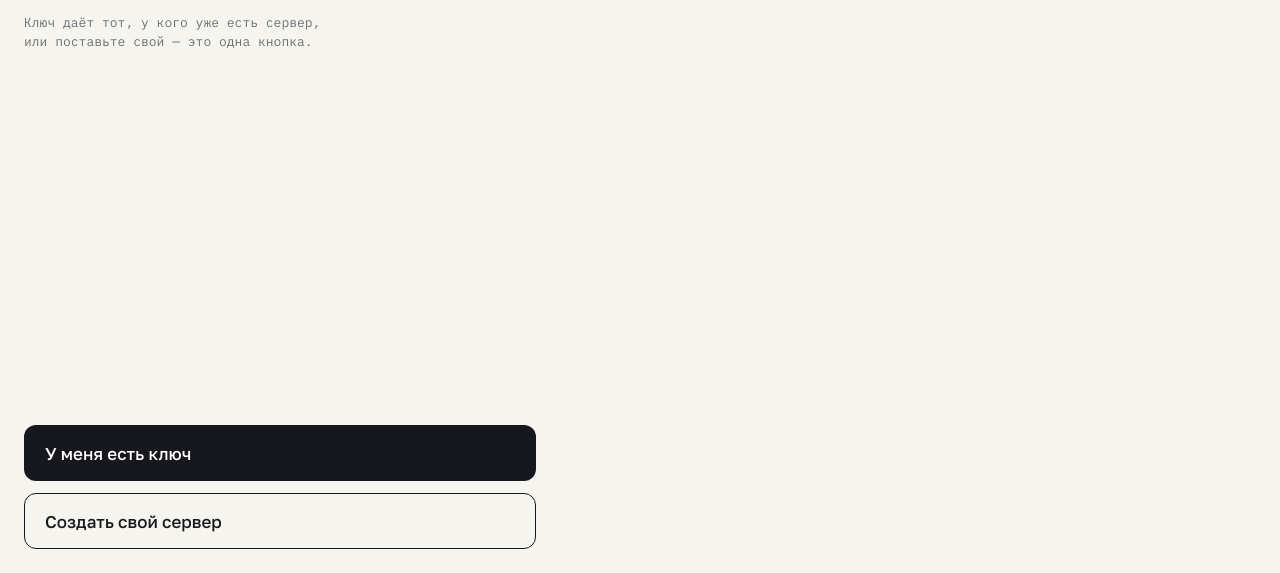
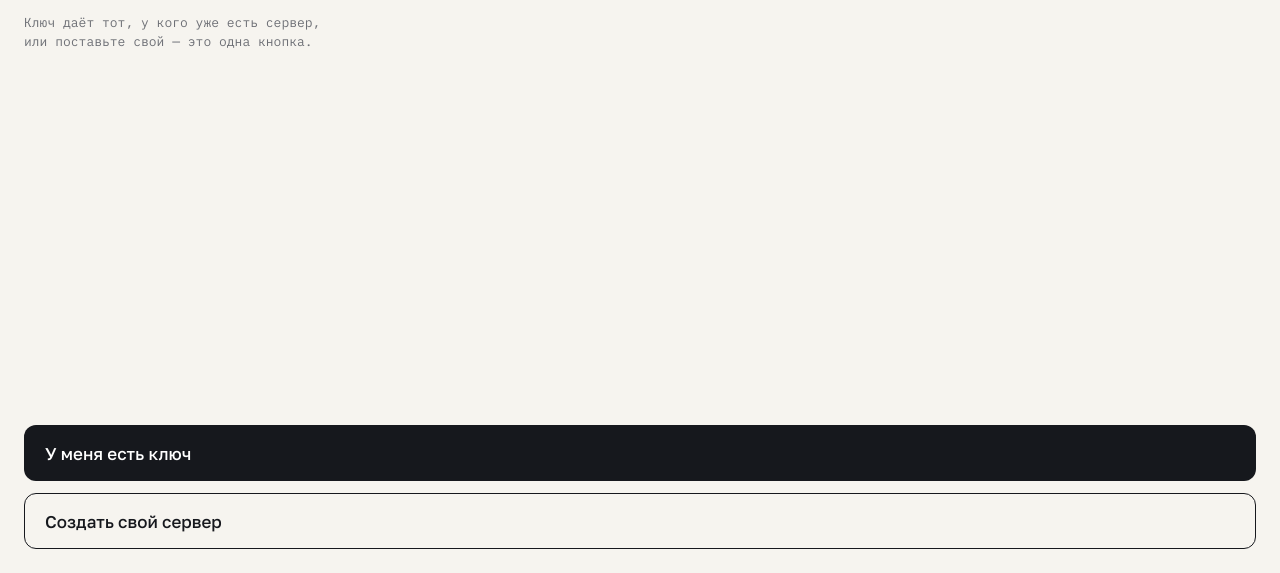
Before and after one commit to Wanshengg/veil, a plain HTML site: page ui/host.html in a window 1280 px wide. Shown: the part 227-800 px from the top of the page. Drawn offline with Linux system fonts and the light colour scheme.

Commit message:
ui: drop the 560px column cap — settings and the main button stretch with the window

```diff
--- a/ui/app.css
+++ b/ui/app.css
@@ -17,10 +17,7 @@ body {
 
 #view { min-height: 100%; }
 
-/* окно можно тянуть: на широком экране колонка не растягивается, а держит меру */
-@media (min-width: 620px) {
-  .screen { max-width: 560px; }
-}
+/* окно можно тянуть: контент идёт на всю ширину окна, поля остаются слева и справа */
 
 /* ── экран ─────────────────────────────────────────────────────────────── */
 
--- a/ui/host.html
+++ b/ui/host.html
@@ -114,10 +114,7 @@ body {
 
 #view { min-height: 100%; }
 
-/* окно можно тянуть: на широком экране колонка не растягивается, а держит меру */
-@media (min-width: 620px) {
-  .screen { max-width: 560px; }
-}
+/* окно можно тянуть: контент идёт на всю ширину окна, поля остаются слева и справа */
 
 /* ── экран ─────────────────────────────────────────────────────────────── */
 
```
